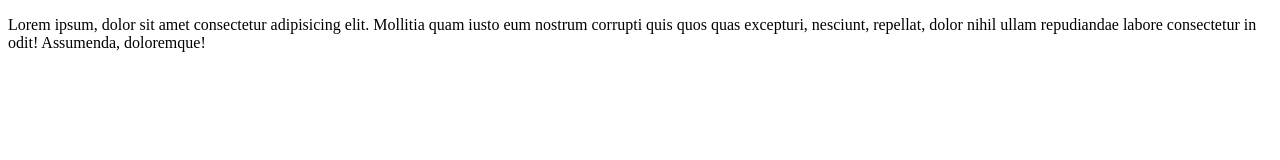
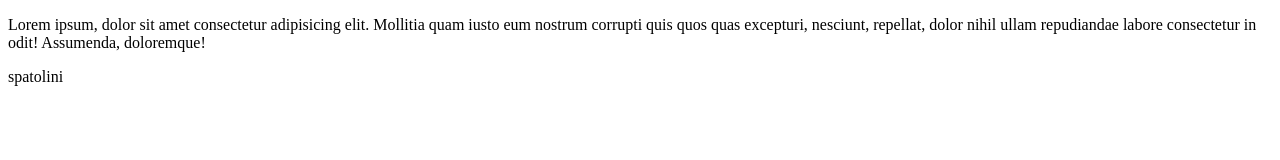
Before and after one commit to alekoszonca/git-test1, a plain HTML site: page index.html in a window 1280 px wide. Drawn offline with Linux system fonts and the light colour scheme.

Commit message:
div spatolini

```diff
--- a/index.html
+++ b/index.html
@@ -7,5 +7,6 @@
 </head>
 <body>
     <p>Lorem ipsum, dolor sit amet consectetur adipisicing elit. Mollitia quam iusto eum nostrum corrupti quis quos quas excepturi, nesciunt, repellat, dolor nihil ullam repudiandae labore consectetur in odit! Assumenda, doloremque!</p>
+    <div>spatolini</div>
 </body>
 </html>
```
Also changed, not shown: about.html (added).
